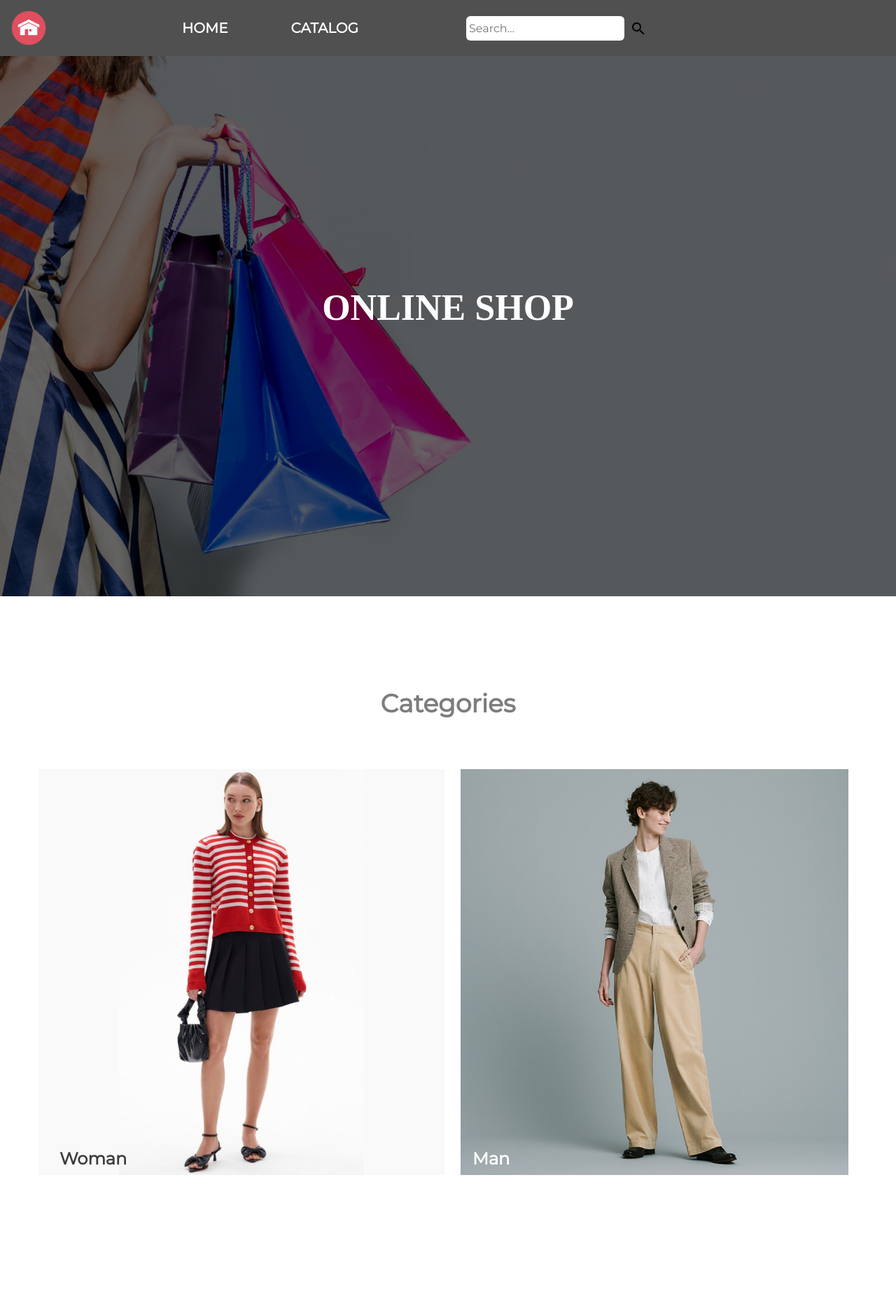
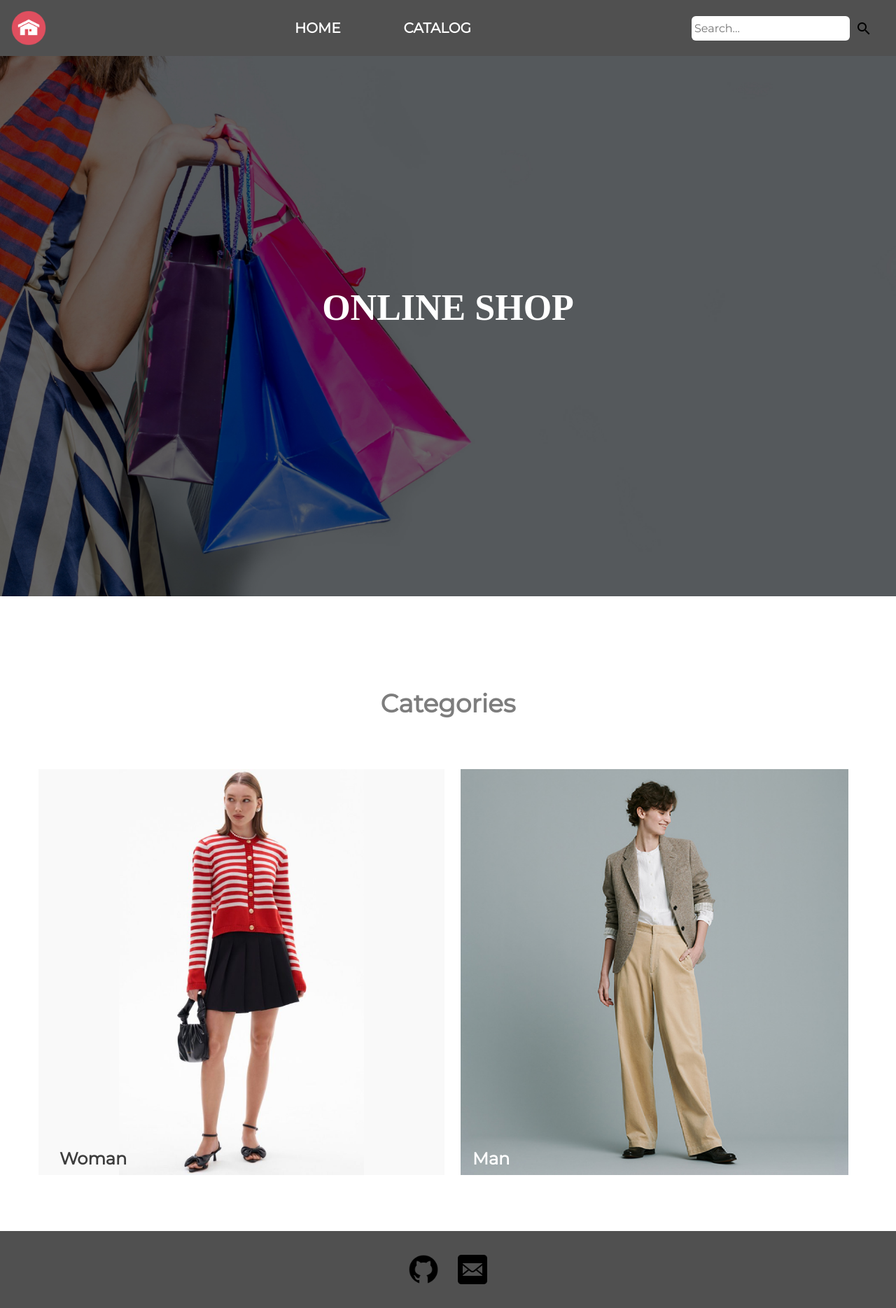
Before and after one commit to User-960/Online-shop, a Vue app: page / in a window 1280 px wide. Shown: the whole page at 70% size. Before the commit the page ends 1679 px from the top, so only its background shows below. Built offline with nearby package versions, Linux system fonts and the light colour scheme.

Commit message:
feat: create component footer

```diff
--- /dev/null
+++ b/src/components/layouts/v-footer.vue
@@ -0,0 +1,53 @@
+<template>
+  <div class="v-footer__inner">
+    <a
+      class="v-footer__link"
+      href="https://github.com/User-960"
+    >
+      <img
+        :src="require('../../static/images/github.png')"
+        alt="github"
+      />
+    </a>
+    <a
+      class="v-footer__link"
+      href="mailto:ivanvolodin960@gmail.com"
+    >
+      <img
+        :src="require('../../static/images/mail.png')"
+        alt="mail"
+      />
+    </a>
+  </div>
+</template>
+
+<script lang="ts">
+  import { defineComponent } from 'vue';
+
+  export default defineComponent({
+    name: 'v-footer',
+    // props: {},
+    data: () => ({
+
+    }),
+    computed: {}
+  });
+</script>
+
+<style lang="scss">
+@import '../../static/style/vars';
+.v-footer {
+  &__inner {
+    display: flex;
+    justify-content: center;
+    align-items: center;
+  }
+  &__link {
+    margin: 0 10px;
+  }
+  &__link img {
+    max-width: 50px;
+  }
+}
+
+</style>
--- a/src/components/layouts/v-header.vue
+++ b/src/components/layouts/v-header.vue
@@ -1,5 +1,5 @@
 <template>
-  <div class="v-header">
+  <div class="v-header__inner">
     <router-link :to="{ name: 'mainPage' }">
       <img
         class="v-header__logo"
@@ -81,8 +81,10 @@
 <style lang="scss">
 @import '../../static/style/vars';
 .v-header {
+  &__inner {
     display: flex;
     align-items: center;
+    justify-content: space-between;
     padding: 16px;
     background-color: #505050;
     position: fixed;
@@ -91,6 +93,7 @@
     width: 100%;
     height: 80px;
     z-index: 20;
+  }
   &__logo {
     width: 50px;
   }
@@ -98,7 +101,6 @@
     display: flex;
     justify-content: space-between;
     width: 300px;
-    margin-left: 150px;
   }
   &__link_to_home,
   &__link_to_catalog {
@@ -116,7 +118,6 @@
   &__search {
     display: flex;
     align-items: center;
-    margin-left: 150px;
   }
   &__search-btn {
     background-color: transparent;
--- a/src/components/v-main-wrapper.vue
+++ b/src/components/v-main-wrapper.vue
@@ -1,21 +1,29 @@
 <template>
-  <div class="v-main-wrapper">
-    <v-header />
+  <div class="v-main-wrapper wrapper">
+    <header class="header">
+      <v-header />
+    </header>
 
     <main class="main">
       <router-view />
     </main>
+
+    <footer class="footer">
+      <vFooter />
+    </footer>
   </div>
 </template>
 
 <script lang="ts">
   import { defineComponent } from 'vue';
   import vHeader from './layouts/v-header.vue';
+  import vFooter from './layouts/v-footer.vue';
 
   export default defineComponent({
     name: 'v-main-wrapper',
     components: {
-      vHeader
+      vHeader,
+      vFooter
     },
     data: () => ({
 
@@ -27,9 +35,11 @@
 <style lang="scss">
 .v-main-wrapper {
   margin: 0 auto;
-  display: flex;
-  flex-direction: column;
-  // max-width: 1200px;
-  // padding: 0px 15px;
+}
+
+.footer {
+  margin-top: 80px;
+  padding: 30px 10px;
+  background-color: #505050;
 }
 </style>
--- a/src/static/style/_global.scss
+++ b/src/static/style/_global.scss
@@ -31,6 +31,10 @@ body {
   max-width: 1200px;
   margin: 0 auto;
   padding: 0 15px;
+}
+
+#app {
+  height: 100%;
 }
 
 /* scrollbar for FireFox */
```
Also changed, not shown: src/static/images/github.png (added), src/static/images/mail.png (added). Lines whose indentation alone changed are shown as unchanged.
